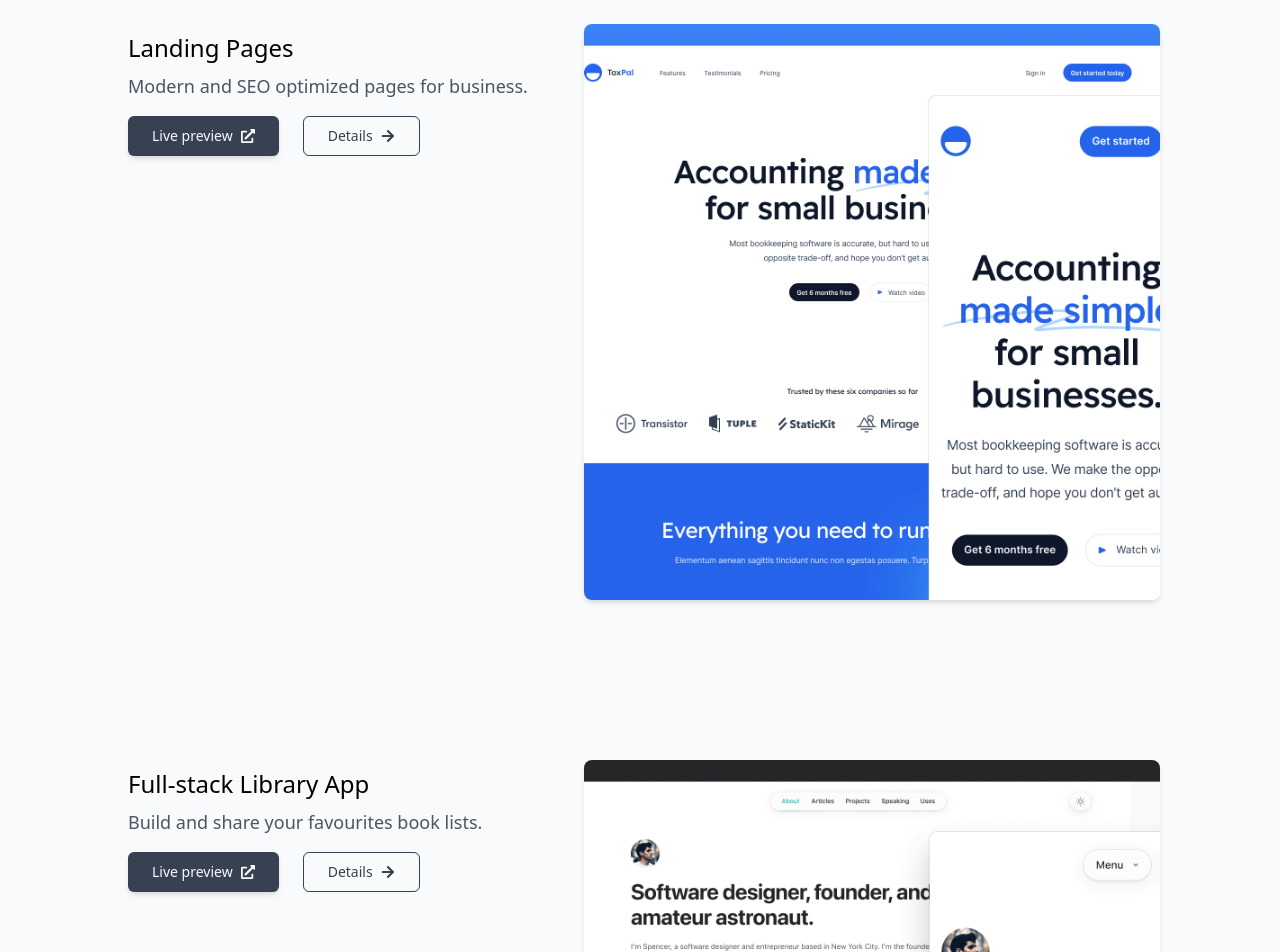
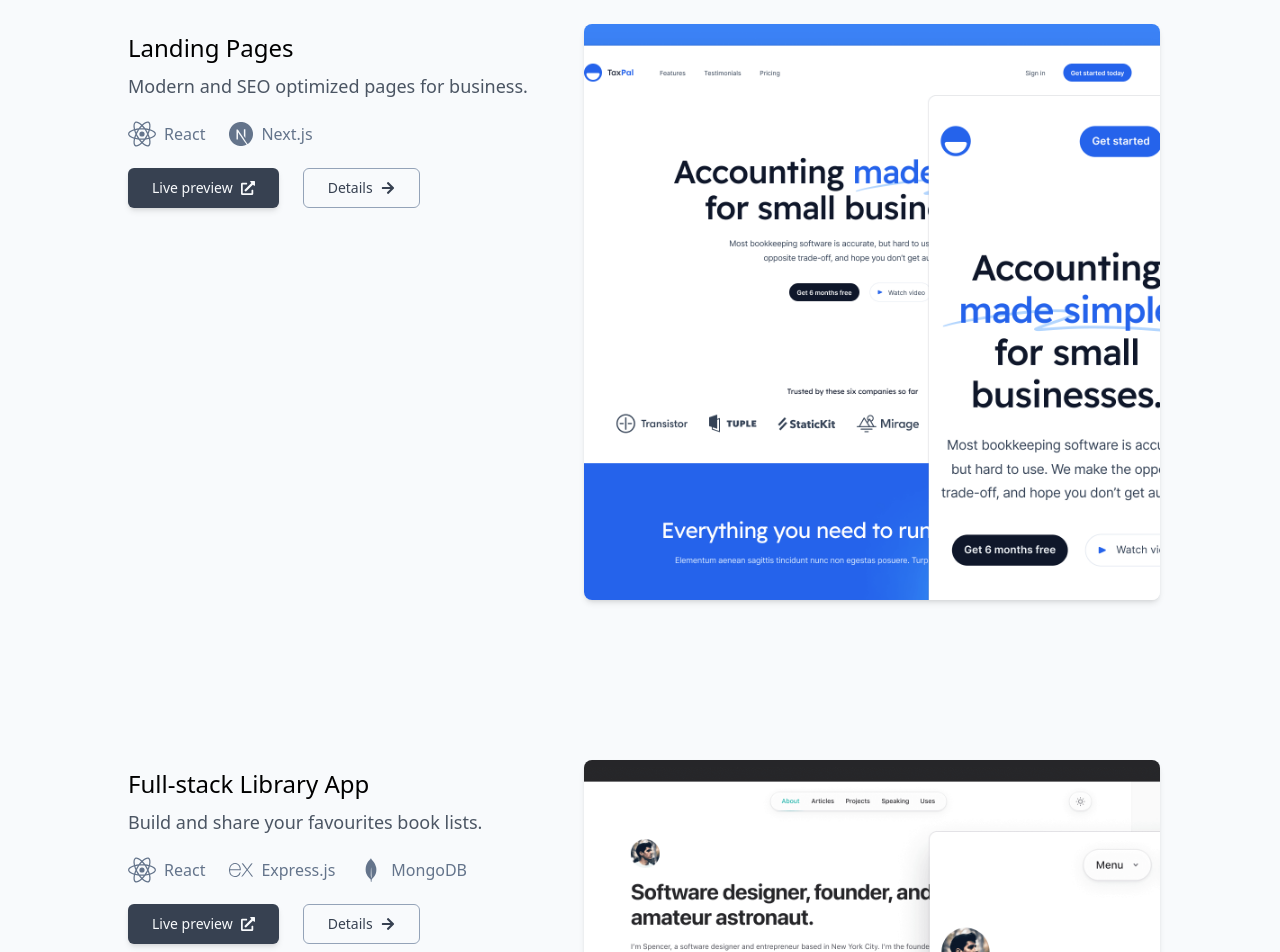
Before and after one commit to xdguido/guidogennari-web, a Next.js app: page / in a window 1280 px wide. Shown: the part 960-1912 px from the top of the page. Built offline with nearby package versions, Linux system fonts and the light colour scheme.

Commit message:
TechLogo ui component

```diff
--- a/components/ui/Button.tsx
+++ b/components/ui/Button.tsx
@@ -21,7 +21,7 @@ const buttonStyles = cva(
                     'active:bg-blue-800 active:shadow-lg'
                 ],
                 outline: [
-                    'py-2 border bg-slate-50',
+                    'py-2 border border-slate-400 bg-slate-50',
                     'hover:border-blue-600 hover:text-blue-600',
                     'focus-visible:text-blue-600 focus-visible:border-blue-600',
                     'active:text-blue-800 active:border-blue-800 active:bg-black active:bg-opacity-10'
--- /dev/null
+++ b/components/ui/TechLogo.tsx
@@ -0,0 +1,43 @@
+import Link from 'next/link';
+import { SiMongodb, SiExpress, SiNextdotjs, SiReact } from 'react-icons/si';
+
+export default function TechLogo({
+    icon,
+    ...props
+}: {
+    icon: 'react' | 'next' | 'mongodb' | 'express';
+}) {
+    return (
+        <Link
+            href={`
+            ${icon === 'react' && 'https://reactjs.org/'}
+            ${icon === 'next' && 'https://nextjs.org/'}
+            ${icon === 'mongodb' && 'https://expressjs.com/'}
+            ${icon === 'express' && 'https://www.mongodb.com/'}`}
+            className="flex justify-center items-center gap-2 text-slate-500"
+            {...props}
+        >
+            {icon === 'react' && (
+                <>
+                    <SiReact className="h-7 w-7" />
+                    <span>React</span>
+                </>
+            )}
+            {icon === 'next' && (
+                <>
+                    <SiNextdotjs className="h-6 w-6" /> <span>Next.js</span>
+                </>
+            )}
+            {icon === 'mongodb' && (
+                <>
+                    <SiMongodb className="h-6 w-6" /> <span>MongoDB</span>
+                </>
+            )}
+            {icon === 'express' && (
+                <>
+                    <SiExpress className="h-6 w-6" /> <span>Express.js</span>
+                </>
+            )}
+        </Link>
+    );
+}
--- a/pages/index.tsx
+++ b/pages/index.tsx
@@ -3,6 +3,7 @@ import Image from 'next/image';
 import Layout, { siteTitle } from '../components/layout';
 import clsx from 'clsx';
 import Button from '@ui/Button';
+import TechLogo from '@ui/TechLogo';
 import { FaArrowCircleRight, FaExternalLinkAlt, FaArrowRight } from 'react-icons/fa';
 
 export default function Home() {
@@ -56,6 +57,10 @@ export default function Home() {
                             <div className=" text-gray-600 lg:text-lg">
                                 Modern and SEO optimized pages for business.
                             </div>
+                            <div className="flex justify-center md:justify-start my-5 gap-6">
+                                <TechLogo icon="react" />
+                                <TechLogo icon="next" />
+                            </div>
                             <div className="flex justify-center md:justify-start mt-4 gap-6">
                                 <Button intent="secondary">
                                     Live preview <FaExternalLinkAlt />
@@ -91,6 +96,11 @@ export default function Home() {
                             <div className=" text-gray-600 lg:text-lg">
                                 Build and share your favourites book lists.
                             </div>
+                            <div className="flex justify-center md:justify-start my-5 gap-6">
+                                <TechLogo icon="react" />
+                                <TechLogo icon="express" />
+                                <TechLogo icon="mongodb" />
+                            </div>
                             <div className="flex justify-center md:justify-start mt-4 gap-6">
                                 <Button intent="secondary">
                                     Live preview <FaExternalLinkAlt />
```
